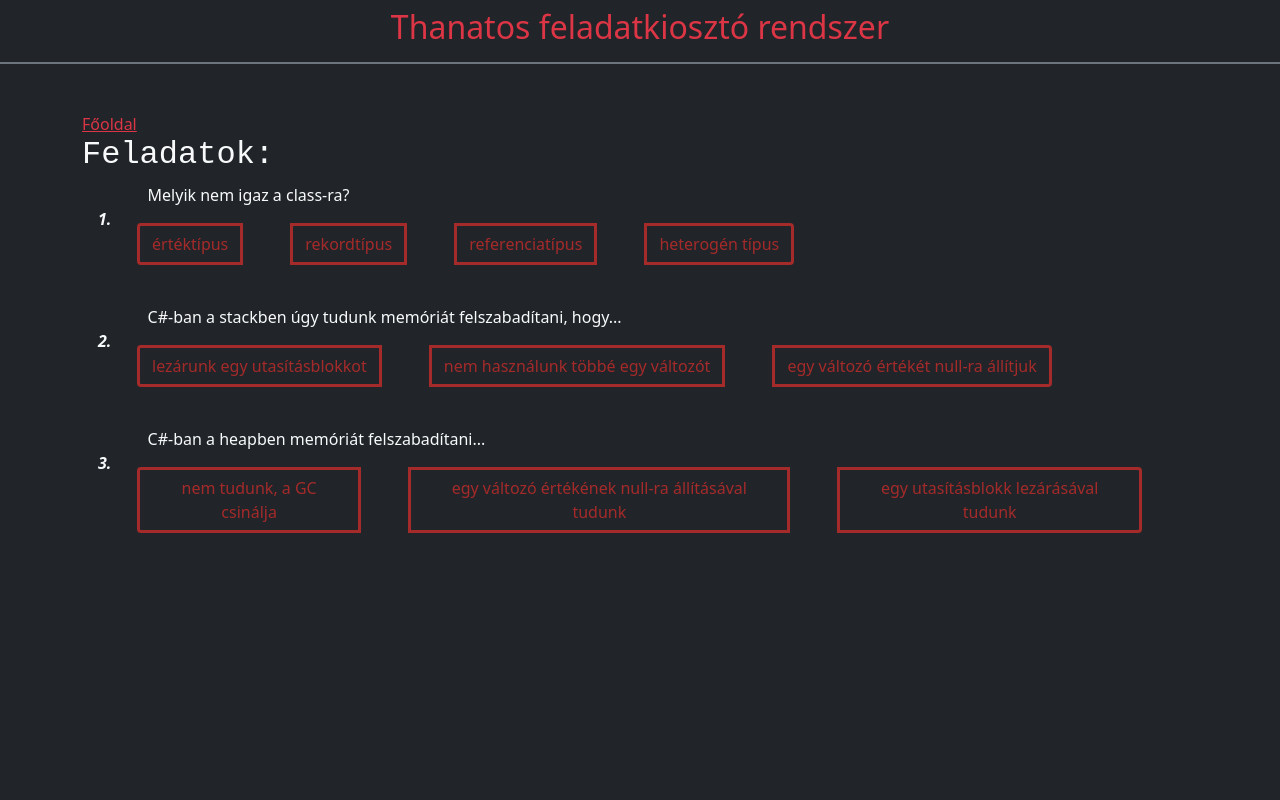
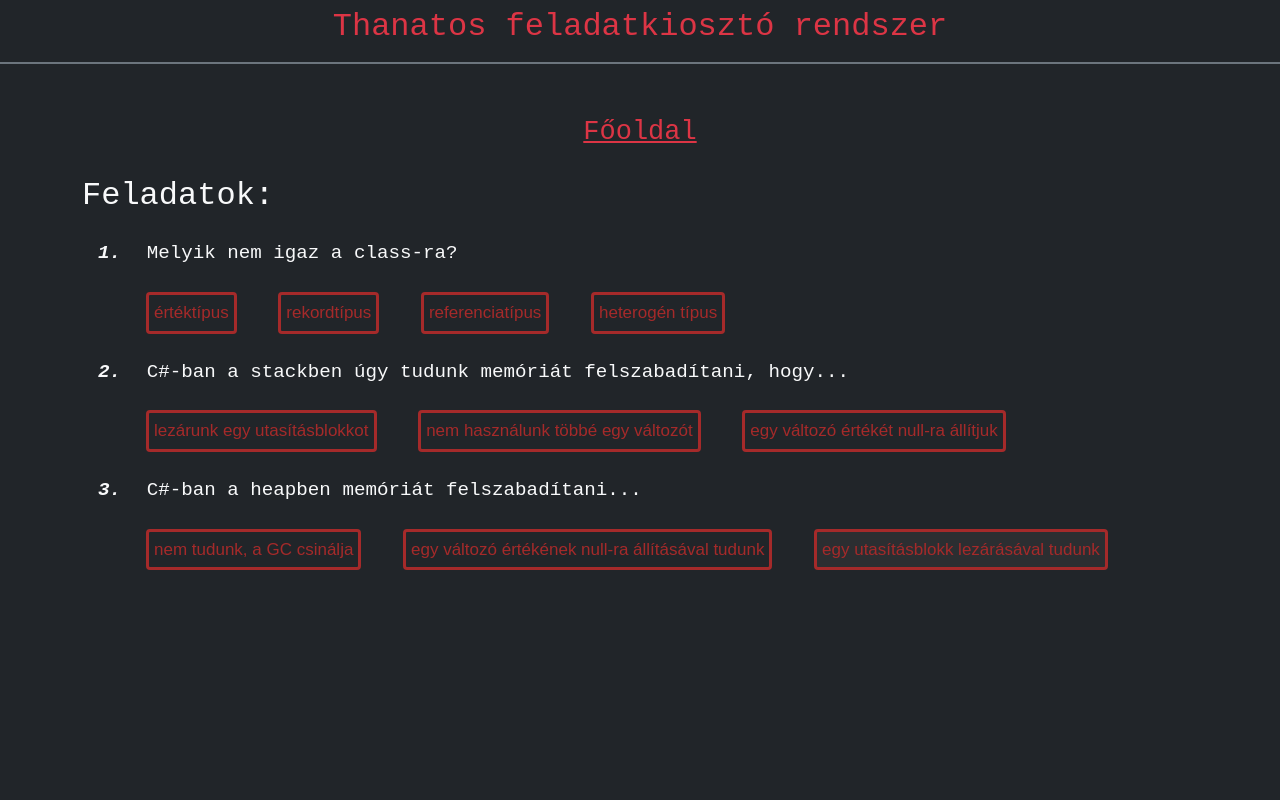
Before and after one commit to nagytoth1/afp2_first, a Django app: template app/thanatos_site/templates/tasks.html in a window 1280 px wide. Run offline with Django 4.2, Linux system fonts and the light colour scheme; the template is opened without the code that fills it: values that come from a table or form of the project are taken from there, others are empty; data comes from the database, SQL or seed files in the repository; both versions use the stored data as it was after the commit.

Commit message:
Radiobuttons + JScript functionality
For multichoice questions I have implemented a functioning logic, if the user gets the correct answer, check marks it, else a cross.
Also added a favicon and style for radiobuttons

```diff
--- a/app/thanatos_core/static/app.css
+++ b/app/thanatos_core/static/app.css
@@ -1,3 +1,15 @@
+body
+{
+    font-family:'Courier New',
+    Courier,
+    monospace;
+}
+
+p
+{
+    font-size: larger;
+}
+
 .options:hover {
     border-width: 2px!important;
     background-color:rgba(165, 42, 42, 0.5);
@@ -14,4 +26,31 @@
 
 #isCorrect {
     top: 50%!important;
+    color: rgb(30, 180, 30);
 }
+
+.radio-answers input[type="radio"] {
+    opacity: 0;
+    position: fixed;
+    width: 0;
+}
+.radio-answers label {
+    padding: 5px;
+    background-color:rgba(165, 42, 42, 0);
+    display: inline-block;
+    color:rgb(165, 42, 42);
+    font-family: sans-serif, Arial;
+    font-size: 17px;
+    border: 3px solid brown;
+    border-radius: 4px;
+}
+.radio-answers input[type="radio"]:checked+label {
+    background-color:rgba(158, 133, 133, 0.089);
+    border: 3px solid brown;
+}
+.radio-answers input[type="radio"]:focus+label {
+    border: 3px dashed rgba(165, 42, 42, 0.699);
+}
+.radio-answers label:hover {
+    background-color: rgba(165, 165, 165, 0.904);
+}
--- a/app/thanatos_core/static/script.js
+++ b/app/thanatos_core/static/script.js
@@ -32,20 +32,8 @@ function countElapsedTime(startTime, elapsedMinutes) {
 }
 
 //Checks whether the selected radiobutton contains the correct answer or not.
-function checkAnswer(answer) {
+function checkAnswer(id, answer) {
     //gets every single radiobutton to a list (NodeListOf<HTMLElement>)
-    var buttons = document.getElementsByName('answer');
-    var result = "❌";
-
-    for(i = 0; i < buttons.length; i++) {
-        console.log(buttons[i].checked);
-        if(buttons[i].checked && buttons[i].value == answer)
-        {
-            result = "✔";
-            break;
-        }
-    }
-
-    console.log(result);
+    result = id == answer ? "✔" : "❌";
     document.getElementById('isCorrect').innerHTML = result;
 }
--- a/app/thanatos_site/models.py
+++ b/app/thanatos_site/models.py
@@ -23,4 +23,4 @@ class Task(Model):
         return self.options.split(';')
 
     def __str__(self) -> str:
-        return f"{self.subject} \t {self.description} \t Nehézség: {self.difficulty}"
+        return f"Tantárgy: {self.subject}\nleírás: {self.description}\nnehézség: {self.difficulty}"
--- a/app/thanatos_site/templates/_base.html
+++ b/app/thanatos_site/templates/_base.html
@@ -4,7 +4,8 @@
     <meta charset="UTF-8">
     <meta http-equiv="X-UA-Compatible" content="IE=edge">
     <meta name="viewport" content="width=device-width, initial-scale=1.0">
-    <title>Főoldal</title>
+     <link rel="icon" type="image/x-icon" href="static/favicon.png">
+    <title>Thanatos</title>
     <link href="https://cdn.jsdelivr.net/npm/bootstrap@5.1.3/dist/css/bootstrap.min.css" rel="stylesheet" integrity="sha384-1BmE4kWBq78iYhFldvKuhfTAU6auU8tT94WrHftjDbrCEXSU1oBoqyl2QvZ6jIW3" crossorigin="anonymous">
     <link href="static/sidebars.css" rel="stylesheet">
     <link href="static/app.css" rel="stylesheet">
--- a/app/thanatos_site/templates/tasks.html
+++ b/app/thanatos_site/templates/tasks.html
@@ -1,23 +1,24 @@
 {% extends '_base.html' %}
 {% block content %}
 <div class="container">
-    <a class="link-danger" href="/">Főoldal</a>
-    <h2 class="text-light" style="font-family:'Courier New', Courier, monospace">Feladatok: </h2>
+    <a class="link-danger d-flex mx-auto text-center justify-content-center" style="font-size:27px;" href="/">Főoldal</a>
+    <h2 class="text-light my-4">Feladatok: </h2>
     {% for task in tasks %}
-        <div class="d-inline text-light position-relative pt-5  mt-3" style="top:1.5rem; left:1rem;">
-            <b><i>{{forloop.counter}}.</i></b>
+        <div class="d-inline text-light ps-3">
+            <b><i><p style="display:inline;">{{forloop.counter}}.</p></i></b>
         </div>
-        <div class="d-inline-block text-light position-relative ms-5 me-6 "> <!--Itt lesznek a feladatok-->
-            {{task.description}}
+        <div class="d-inline-block text-light position-relative ms-3"> <!--Itt lesznek a feladatok-->
+            <p>{{task.description}}</p>
         </div>
-        <div class="ps-5">
-            <div class="btn-group py-3 px-2" role="group">
+            <div class="ps-5 mt-2 mb-4 d-block">
+            <div class="radio-answers d-inline">
             {% for option in task.options_as_list %}
-                <input type="radio" class="btn-check" id="answer" autocomplete="off">
-                <label class="btn options me-5" onclick="checkAnswer('válasz1')" for="answer">{{option}}</label>
+                <input type="radio" id="answer{{ forloop.counter }}" name="answer" value="{{option}}" checked>
+                <label class="mx-3" onclick="checkAnswer({{ forloop.counter }}, '{{task.answer}}')" for="answer{{forloop.counter}}">{{option}}</label>
             {% endfor %}
+                <p style="font-size:20px;" class="mx-3 mt-3" id="isCorrect"></p>
             </div>
-            <p class="pt-2" style="font-size:20px;" id="isCorrect"></p>
+
         </div>
     {% endfor %}
 </div>
```
Also changed, not shown: app/thanatos_core/db.sqlite3, app/thanatos_core/static/favicon.png (added).
